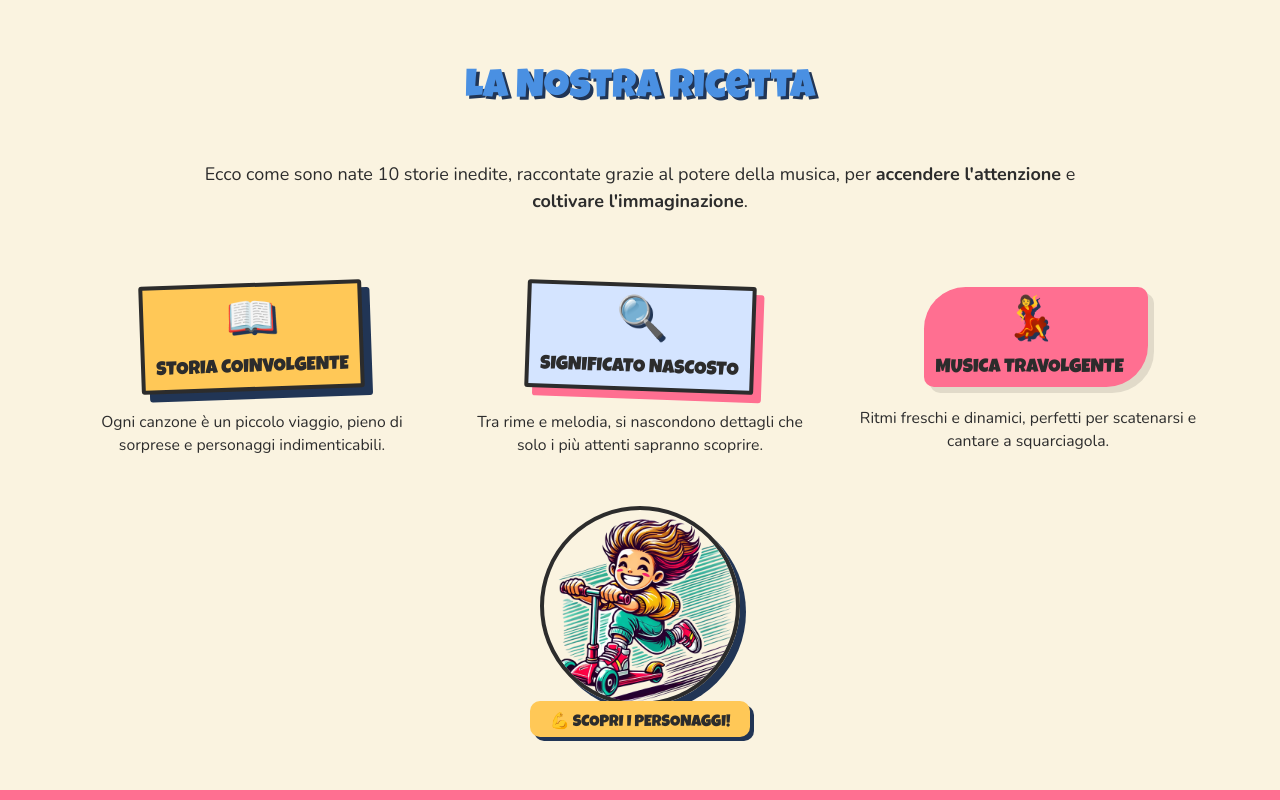
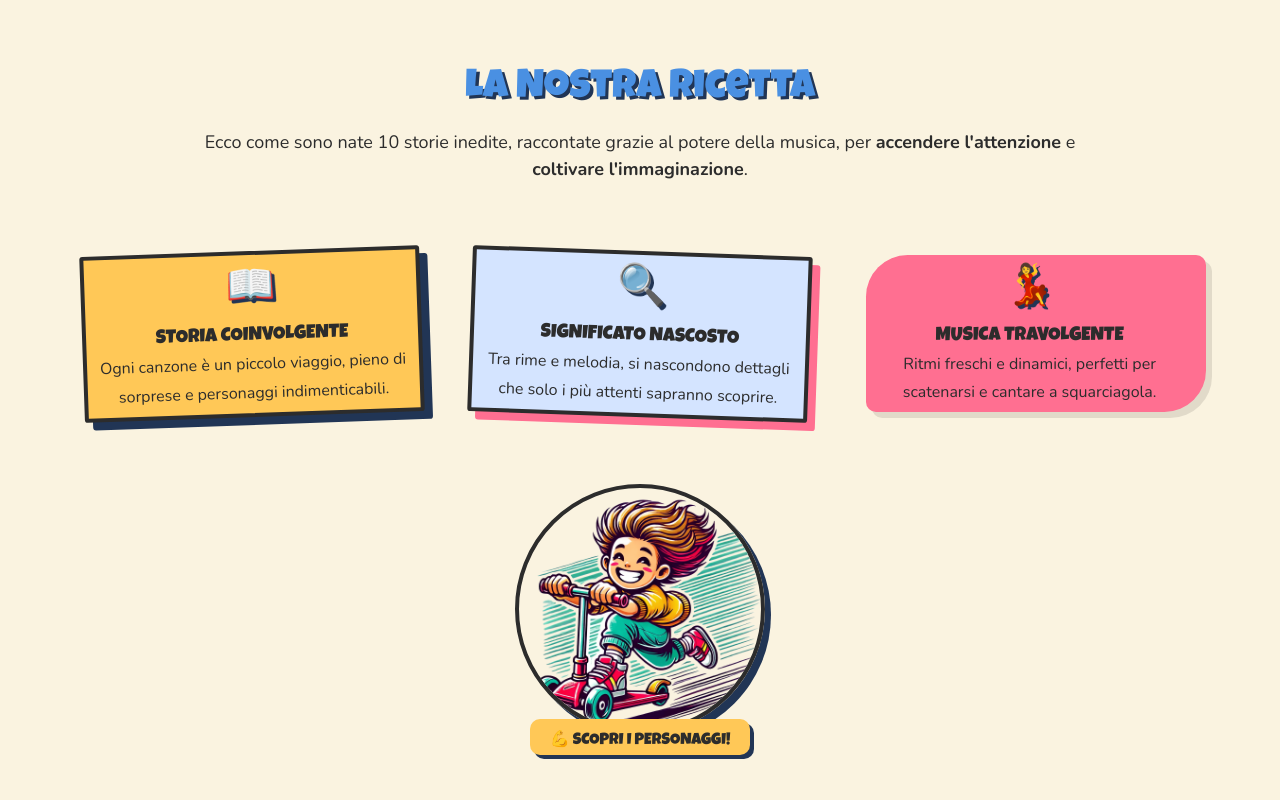
Before and after one commit to nebillo/littlebillies, a plain HTML site: page index90.html in a window 1280 px wide. Shown: the part 1340-2140 px from the top of the page. Drawn offline with nearby package versions, Linux system fonts and the light colour scheme.

Commit message:
small inside boxes

```diff
--- a/index90.html
+++ b/index90.html
@@ -105,6 +105,12 @@ h2, .display-2 {
     padding-right: 1.5rem;
     position: relative;
     left: 0.5rem;
+}
+
+.box small, .box-alt small, .box-green small, .box-pink small {
+    font-family: var(--font-main);
+    font-size: 1rem;
+    text-transform: none;
 }
 
 /* ✅ Bottoni */
@@ -341,37 +347,37 @@ h2, .display-2 {
 
     <section id="musica" class="section">
         <div class="container">
-            <h1 class="my-5">La Nostra Ricetta</h1>
-            <p class="mb-5">Ecco come sono nate 10 storie inedite, raccontate grazie al potere della musica, per <b>accendere l'attenzione</b> e <b>coltivare l'immaginazione</b>.</p>
+            <h1 class="mt-5">La Nostra Ricetta</h1>
+            <p class="my-3 mb-5">Ecco come sono nate 10 storie inedite, raccontate grazie al potere della musica, per <b>accendere l'attenzione</b> e <b>coltivare l'immaginazione</b>.</p>
 
             <div class="row align-items-center justify-content-center g-5">
                 <div class="col-md-6 col-lg-4 d-flex flex-column">
                     <div class="box">
                         <h1>📖</h1>
                         <p>Storia Coinvolgente</p>
+                        <small>Ogni canzone è un piccolo viaggio, pieno di sorprese e personaggi indimenticabili.</small>
                     </div>
-                    <small>Ogni canzone è un piccolo viaggio, pieno di sorprese e personaggi indimenticabili.</small>
                 </div>
 
                 <div class="col-md-6 col-lg-4 d-flex flex-column">
                     <div class="box-alt">
                         <h1>🔍</h1>
                         <p>Significato Nascosto</p>
+                        <small>Tra rime e melodia, si nascondono dettagli che solo i più attenti sapranno scoprire.</small>
                     </div>
-                    <small>Tra rime e melodia, si nascondono dettagli che solo i più attenti sapranno scoprire.</small>
                 </div>
 
                 <div class="col-md-6 col-lg-4 d-flex flex-column">
                     <div class="box-pink">
                         <h1>💃</h1>
                         <p>Musica Travolgente</p>
+                        <small>Ritmi freschi e dinamici, perfetti per scatenarsi e cantare a squarciagola.</small>
                     </div>
-                    <small>Ritmi freschi e dinamici, perfetti per scatenarsi e cantare a squarciagola.</small>
                 </div>
 
                 <div class="col-md-6 col-lg-4 d-flex flex-column">
-                    <img src="imgs/scooter2.png" alt="Monopattino" class="img-fluid rounded-avatar m-auto" style="max-width: 200px;">
-                    <a href="#personaggi" class="btn btn-secondary m-auto" style="z-index: 2; position: relative; top: -5px">💪 Scopri i personaggi!</a>
+                    <img src="imgs/scooter2.png" alt="Monopattino" class="img-fluid rounded-avatar m-auto" style="max-height: 250px;">
+                    <a href="#personaggi" class="btn btn-secondary m-auto" style="z-index: 2; position: relative; top: -15px">💪 Scopri i personaggi!</a>
                 </div>
             </div>
 
```
